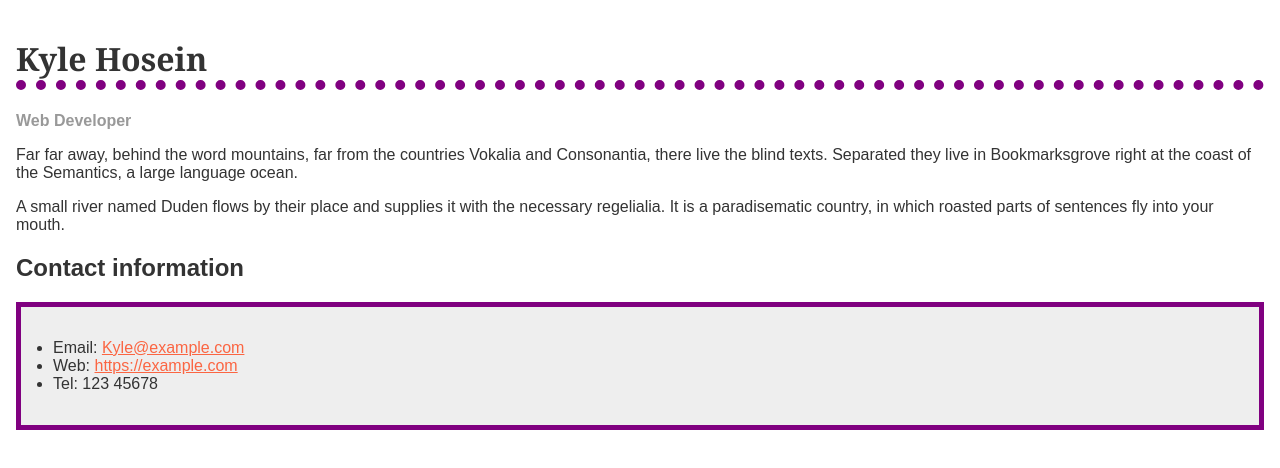
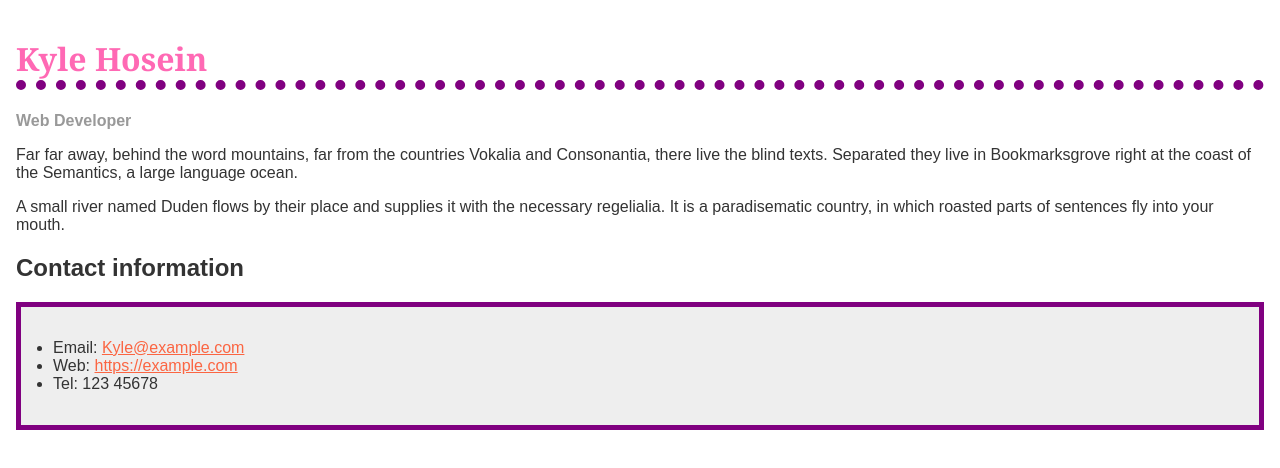
Before and after one commit to kyle-hosein/kyle-hosein.github.io, a plain HTML site: page assign3/part1/index.html in a window 1280 px wide. Drawn offline with Linux system fonts and the light colour scheme.

Commit message:
Update style.css

```diff
--- a/assign3/part1/style.css
+++ b/assign3/part1/style.css
@@ -7,7 +7,7 @@ body {
   }
 
   h1 {
-    color: hotping;
+    color: hotpink;
     font-size: 2em;
     font-family: Georgia, "Times New Roman", Times, serif;
     border-bottom: 10px dotted purple;
```
